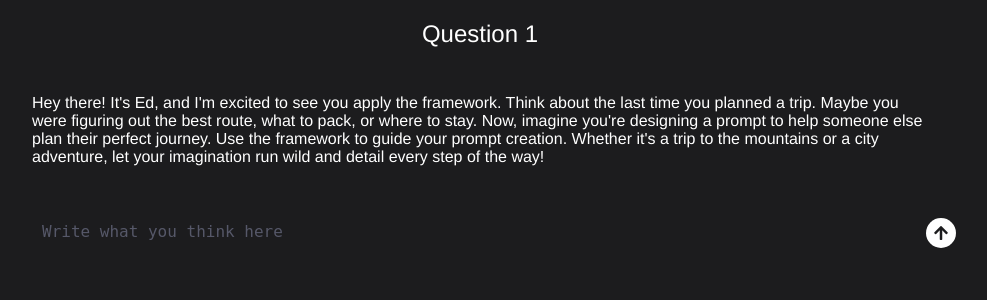
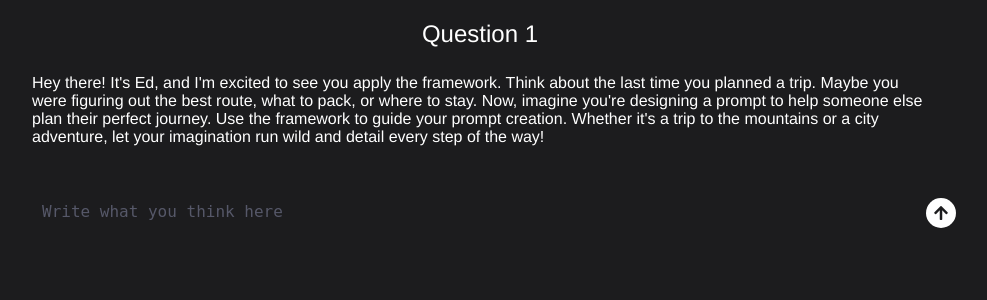
Before and after one commit to EduardoTrevino/API_flask_python, a Flask app: page /boring_question_page_1 in a window 1280 px wide. Shown: the top 300 px of the page, without its empty margins (160-1147 px from the left). Run offline with Flask 3, Linux system fonts and the light colour scheme.

Commit message:
Modfying boring q1, added logs

```diff
--- a/templates/boring_question_page_1.html
+++ b/templates/boring_question_page_1.html
@@ -111,7 +111,7 @@ body {
 <body>
     <div class="container">
         <label for="questionInput" class="question-label">Question 1</label>
-        <div id="questionInput" class="centered-content"></div>
+        <!-- <div id="questionInput" class="centered-content"></div> -->
         <div id="questionInput" class="centered-content">
             <p>Hey there! It's Ed, and I'm excited to see you apply the framework. Think about the last time you planned a trip. Maybe you were figuring out the best route, what to pack, or where to stay. Now, imagine you're designing a prompt to help someone else plan their perfect journey. Use the framework to guide your prompt creation. Whether it's a trip to the mountains or a city adventure, let your imagination run wild and detail every step of the way!</p>
         </div>
@@ -173,6 +173,9 @@ body {
 
         // make the text box questionInput uneditable
         responseBox.disabled = true;
+
+        // Lets log the data to the console
+        console.log("Sending data to server:", { questionText, responseText });
 
         try {
             // Send the user's text and the previous response to the backend
--- a/templates/boring_question_page_2.html
+++ b/templates/boring_question_page_2.html
@@ -174,6 +174,9 @@ body {
         // make the text box questionInput uneditable
         responseBox.disabled = true;
 
+        console.log("Sending data to server:", { questionText, responseText });
+
+
         try {
             // Send the user's text and the previous response to the backend
             const response = await fetch('/store-front-end-data', {
```
